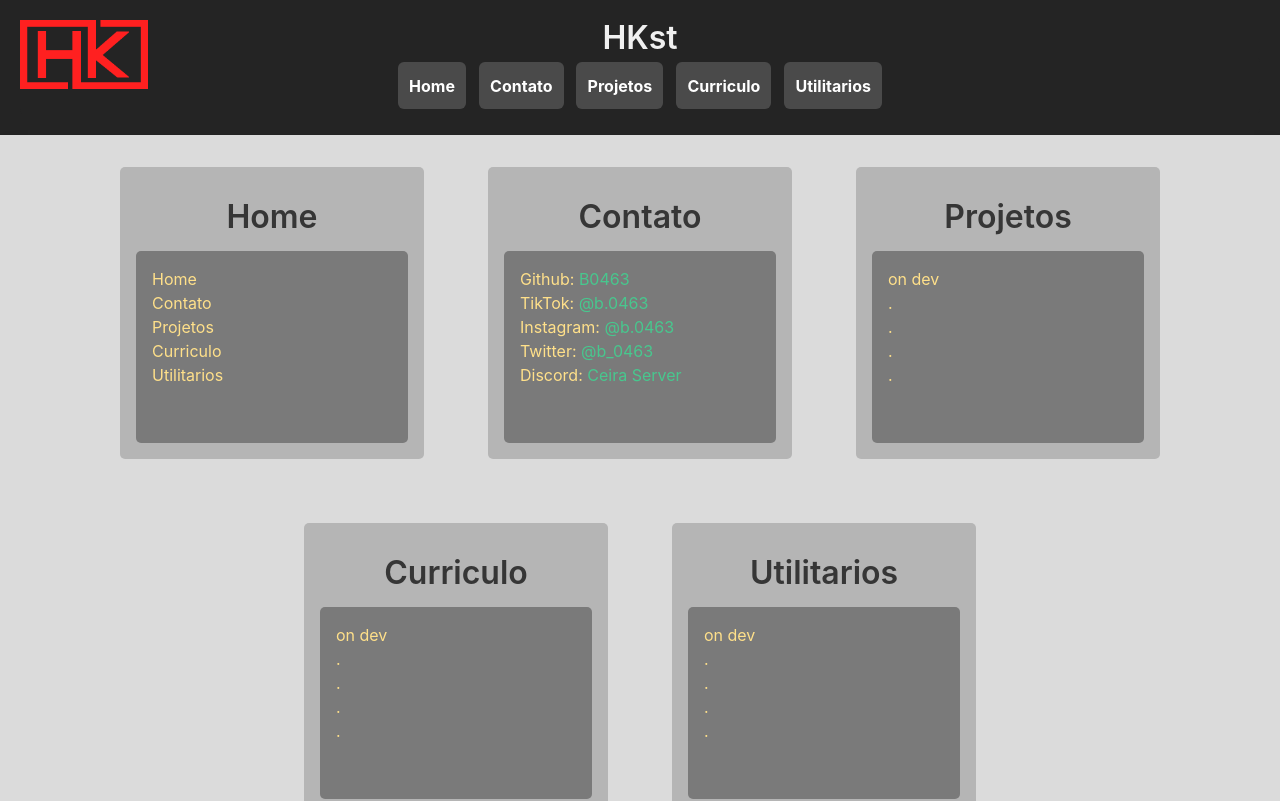
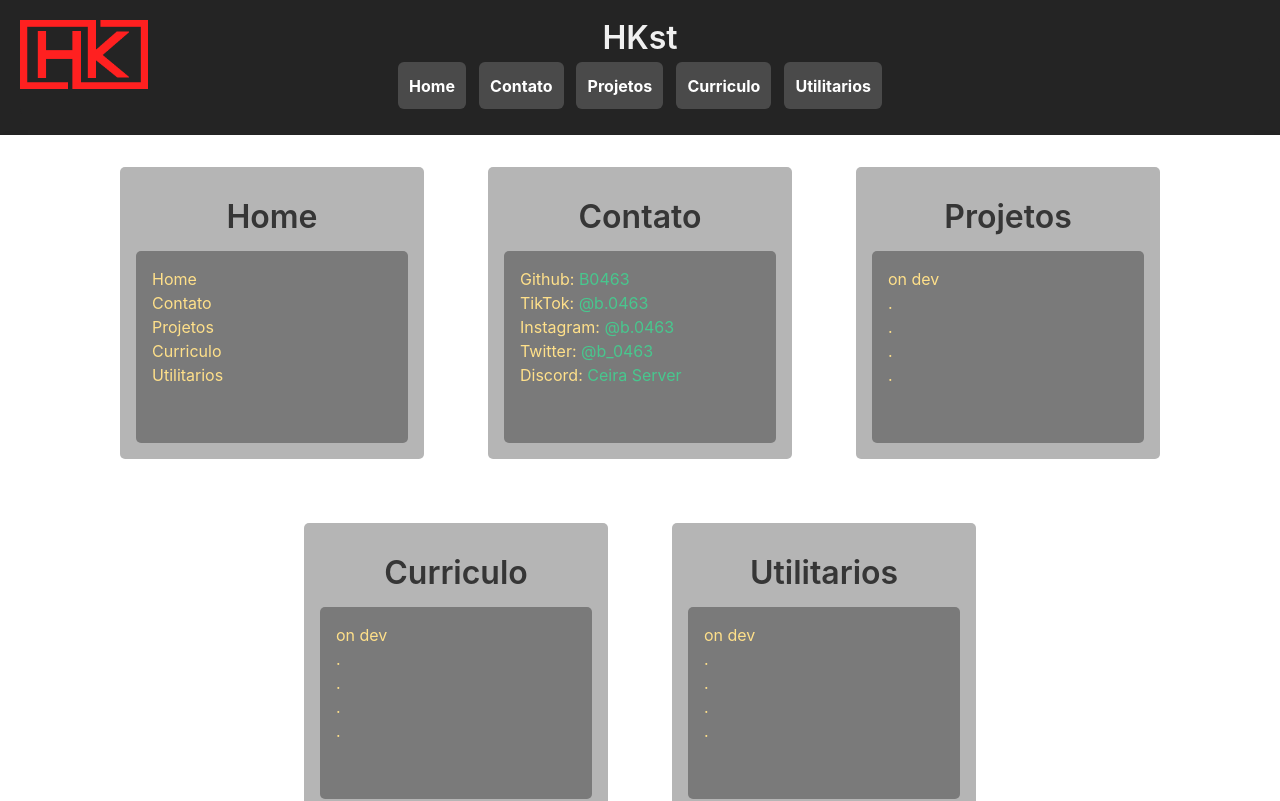
Before and after one commit to B0463/HKst, a Vue app: page / in a window 1280 px wide. Shown: the top 801 px of the page. Built offline with nearby package versions, Linux system fonts and the light colour scheme.

Commit message:
default color white

```diff
--- a/index.html
+++ b/index.html
@@ -9,7 +9,7 @@
         <link rel="stylesheet" href="https://cdn.jsdelivr.net/npm/bulma@0.9.4/css/bulma.min.css">
         <title>HKst</title>
     </head>
-    <body class="has-background-grey-lighter">
+    <body class="has-background-white">
         <div id="app"></div>
         <script type="module" src="./src/main.ts"></script>
     </body>
--- a/src/components/HomeMain.vue
+++ b/src/components/HomeMain.vue
@@ -1,6 +1,6 @@
 <template>
     <main>
-        <div class="box tiles_board has-background-grey-lighter">
+        <div class="box tiles_board">
             <a href="/">
                 <div class="tile has-background-grey-light">
                     <div class="tile-cont">
```
Also changed, not shown: 5 other files (tests, documents, lock files or other folders).
